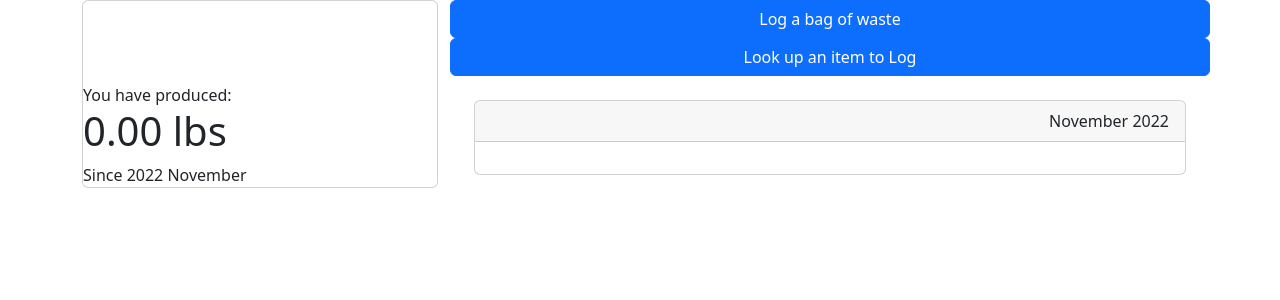
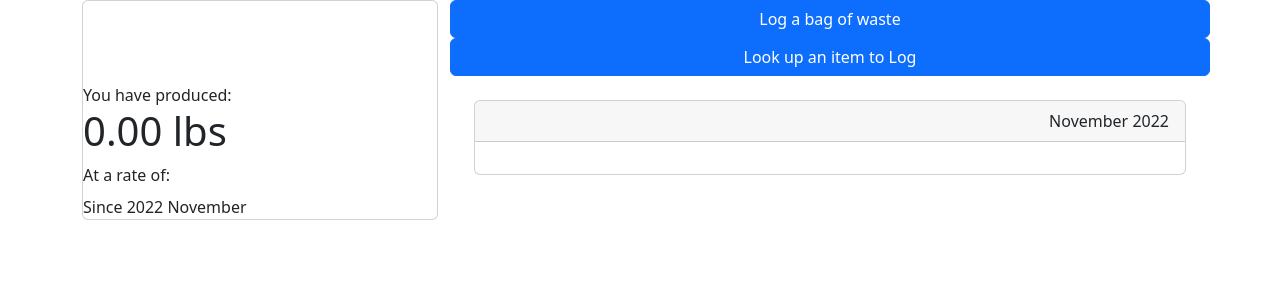
Before and after one commit to MartaSolomianko/waste-management-project, a Flask app: page /profile in a window 1280 px wide. Shown: the part 56-356 px from the top of the page. Run offline with Flask 2, Linux system fonts and the light colour scheme; the visitor is signed in with stand-in values (Sample User, id 1); data comes from the database, SQL or seed files in the repository; data that the repository does not hold is empty.

Commit message:
Added daily rate displayed on user profile

```diff
--- a/server.py
+++ b/server.py
@@ -356,7 +356,7 @@ def get_records_by_user():
     return jsonify(weight_totals)
 
 
-
+################## SHOW TOTAL WEIGHT OF WASTE PRODUCED ON USER PROFILE ################
 @app.route("/profile/show-total.json")
 def show_total():
     """Show total waste produced by user on profile."""
@@ -373,6 +373,45 @@ def show_total():
         total_weight += record.weight
 
     return jsonify(total_weight)
+
+
+
+################# SHOW DAILY RATE OF WASTE PRODUCED ON USER PROFILE ##################
+@app.route("/profile/show-daily-rate.json")
+def show_daily_rate():
+    """Show a users daily rate in lbs per day on profile."""
+
+    # get user id from session
+    session_user_id = session.get("user_id")
+
+    # returns a list of the user's records
+    records = crud.get_records_by_user_id(session_user_id)
+
+    # if a user has recordec more than 12 records of waste
+    # chose 12 because I calculated on avg a user would throw out
+    # R, T, C once/week meaning 12 times per month.
+    if len(records) >= 12:
+        # grabs the first record a user has
+        first_record = records[0]
+        # takes the date of that first record
+        first_date = first_record.date_time
+
+        # capturing the date today
+        today = datetime.now().date()
+        # calculating a timedelta instance, aka the difference between two datetime dates
+        delta = today - first_date
+        # grabbing just the day portion of that timedelta instance
+        delta = delta.days
+
+        total_weight = 0
+
+        for record in records:
+            total_weight += record.weight
+
+        # calculating the daily rate based total weight produced / total days since first record
+        daily_rate = total_weight / delta
+
+    return jsonify(daily_rate)
 
 
 
--- a/static/profile.js
+++ b/static/profile.js
@@ -141,6 +141,7 @@ function formSubmit(evt) {
                 userChart();
                 // console.log("We made the chart");
                 showTotalWaste();
+                showDailyRate();
             }
 
         });
@@ -182,10 +183,10 @@ function showRecord(evt) {
         .then((response) => response.json())
         .then(userRecord => {
             const showRecord = document.querySelector('#show-a-record');
-            console.log("This is the user record:")
-            console.log(userRecord);
-            console.log("This is the date on the record")
-            console.log(userRecord.date);
+            // console.log("This is the user record:")
+            // console.log(userRecord);
+            // console.log("This is the date on the record")
+            // console.log(userRecord.date);
             showRecord.innerHTML = " ";
             // console.log(typeof(userRecord.date));
             // let date = userRecord.date;
@@ -242,6 +243,7 @@ function deleteRecord(evt) {
         ctx.destroy();
         userChart();
         showTotalWaste();
+        showDailyRate();
     });
 }
 
@@ -250,7 +252,7 @@ deleteBtn.addEventListener('click', deleteRecord);
 
 
 
-///////////////// SHOW TOTAL WASTE PRODUCED ON USER PROFILE /////////////////////
+///////////////// SHOW TOTAL WASTE PRODUCED ON USER PROFILE ///////////////////////
 function showTotalWaste() {
     fetch('/profile/show-total.json')
         .then((response) => response.json())
@@ -265,3 +267,18 @@ function showTotalWaste() {
     }
 
 showTotalWaste();
+
+
+/////////////////////// SHOW DAILY RATE ON USER PROFILE ///////////////////////////
+function showDailyRate() {
+    fetch('/profile/show-daily-rate.json')
+    .then((response) => response.json())
+    .then(userDailyRate => {
+
+        const showDailyRate = document.querySelector('#daily-rate');
+        userDailyRate = userDailyRate.toFixed(2);
+        showDailyRate.innerText = `${userDailyRate} lbs/day`;
+    });
+}
+
+showDailyRate();
--- a/templates/profile.html
+++ b/templates/profile.html
@@ -36,6 +36,8 @@
         {% if records_dict %}
           <div>You have produced:</div>
             <h1 id="lifetime-total"></h1>
+            <div>At a rate of:</div>
+            <h2 id="daily-rate"></h2>
           <div id="start-date">Since {{ start_date }}</div>
         {% endif %}
           </div>
```
